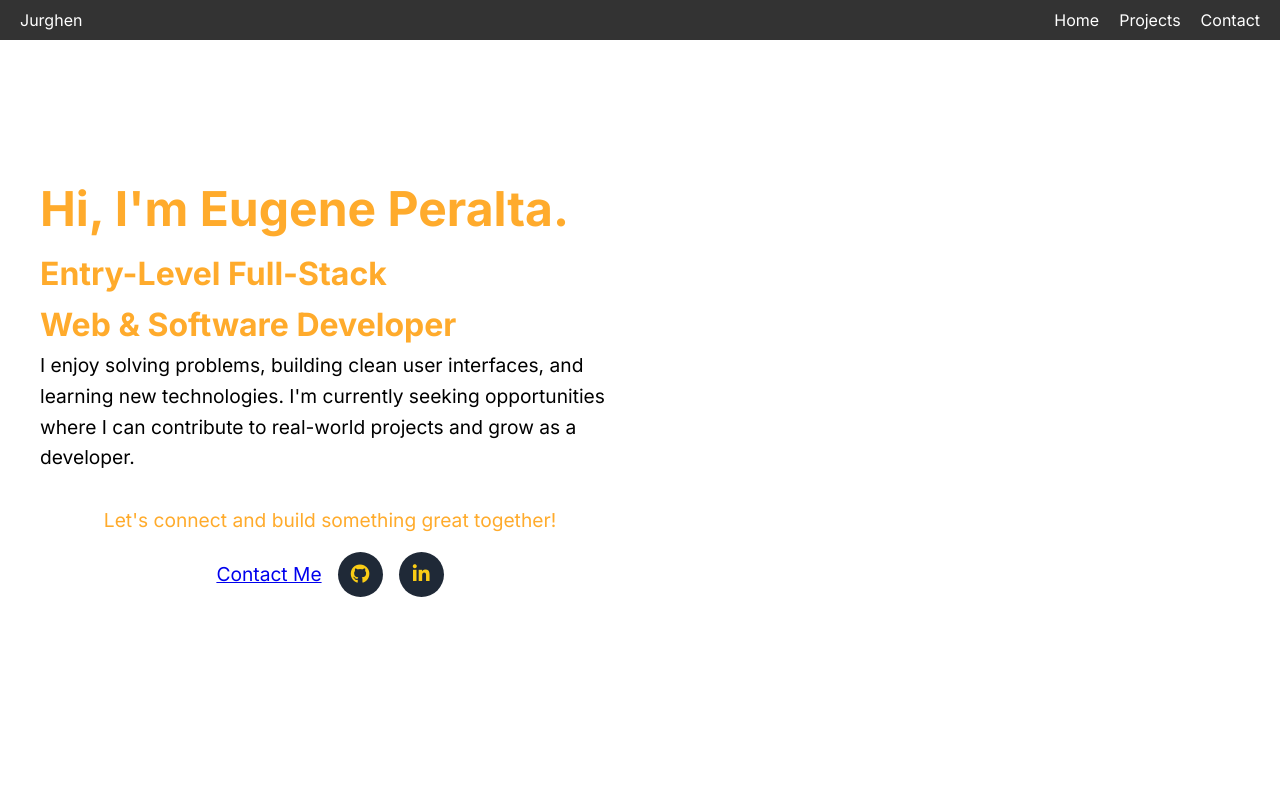
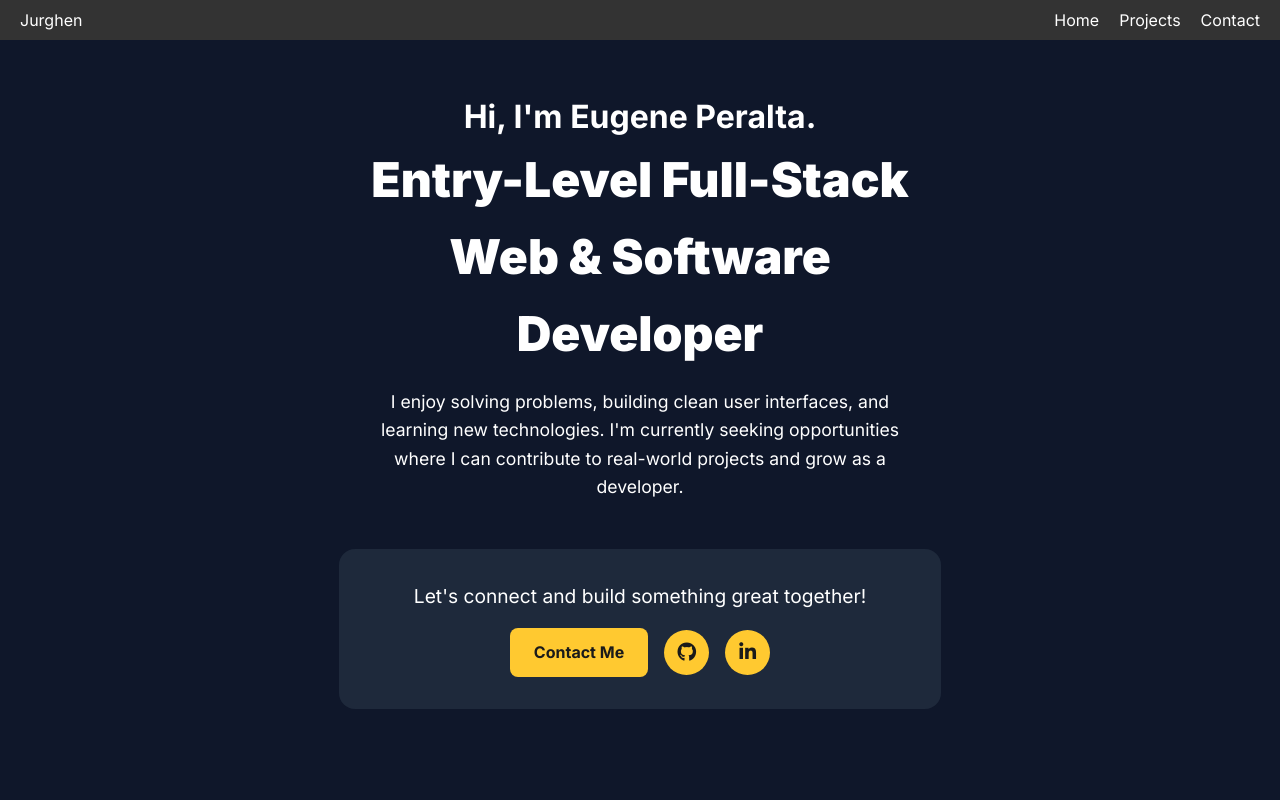
Before and after one commit to Shishwami/jurghen, a Vue app: page / in a window 1280 px wide. Shown: the top 800 px of the page. Built offline with nearby package versions, Linux system fonts and the light colour scheme.

Commit message:
Update HeroPage.vue

```diff
--- a/src/components/HeroPage.vue
+++ b/src/components/HeroPage.vue
@@ -11,10 +11,10 @@
                     foundation in <span class="large">web technologies</span>. -->
 
             <p>
-                <span class="larger colored">Hi, I'm Eugene Peralta.</span><br>
-                <span class="large colored">Entry-Level Full-Stack<br>Web & Software Developer</span>
+                <span class="large">Hi, I'm Eugene Peralta.</span><br>
+                <span class="larger">Entry-Level Full-Stack<br>Web & Software Developer</span>
             </p>
-            <p>
+            <p class="description-text">
                 I enjoy solving problems, building clean user interfaces, and learning new technologies.
                 I'm currently seeking opportunities where I can contribute to real-world projects and grow as a
                 developer.
@@ -23,7 +23,7 @@
 
             </div>
             <div class="connect">
-                <p class="colored">Let's connect and build something great together!</p>
+                <p class="connect-desc">Let's connect and build something great together!</p>
 
                 <div class="buttons">
                     <a href="#contact" class="contact-btn">Contact Me</a>
@@ -36,9 +36,9 @@
                 </div>
             </div>
         </div>
-        <div>
+        <!-- <div>
             <img src="" alt="">
-        </div>
+        </div> -->
 
     </section>
 </template>
@@ -57,49 +57,87 @@ export default {
 
 <style scoped>
 section {
-    display: grid;
-
-    grid-template-columns: 1fr 1fr;
-    grid-template-rows: auto;
-
+    display: flex;
     align-items: center;
     justify-content: center;
-    padding: 20px;
+    padding: 2rem;
     min-height: 100vh;
     width: 100%;
+    background-color: var(--bg-dark);
+    color: var(--text-light);
 }
 
 .description {
-    font-size: 1.2em;
+    font-size: 1.1rem;
     line-height: 1.6;
-    padding: 20px;
+    padding: 1.5rem;
+    max-width: 650px;
+    width: 100%;
+    text-align: center;
+    opacity: 0;
+    transform: translateY(30px);
+    animation: fadeUp 0.8s ease forwards;
 }
 
-.medium {
-    font-size: 1.25rem;
-    font-weight: 500;
+.description-text {
+    padding: 1rem;
+    border-radius: 1rem;
+    opacity: 0;
+    transform: translateY(30px);
+    animation: fadeUp 0.8s ease forwards;
+    animation-delay: 0.3s;
 }
 
 .large {
-    font-size: 2rem;
+    font-size: clamp(1.5rem, 4vw, 2rem);
     font-weight: bold;
 }
 
 .larger {
-    font-size: 3rem;
-    font-weight: bolder;
+    font-size: clamp(2rem, 6vw, 3rem);
+    font-weight: 900;
 }
 
 .colored {
-    color: #ffab2c;
+    color: var(--primary);
 }
-
-
-
 
 .connect {
     text-align: center;
     padding: 2rem;
+    margin-top: 2rem;
+    background-color: var(--bg-card);
+    color: var(--text-light);
+    border-radius: 1rem;
+    opacity: 0;
+    transform: translateY(30px);
+    animation: fadeUp 0.8s ease forwards;
+    animation-delay: 0.6s;
+}
+
+.connect-desc {
+    font-size: clamp(1rem, 2vw, 1.2rem);
+    margin-bottom: 1rem;
+}
+
+.contact-btn {
+    text-decoration: none;
+    background-color: var(--primary);
+    color: var(--text-dark);
+    padding: 0.75rem 1.5rem;
+    border-radius: 8px;
+    font-size: 1rem;
+    font-weight: bold;
+    transition: all 0.3s ease;
+    opacity: 0;
+    transform: translateY(30px);
+    animation: fadeUp 0.8s ease forwards;
+    animation-delay: 0.9s;
+}
+
+.contact-btn:hover {
+    background-color: var(--accent);
+    color: var(--text-dark);
 }
 
 .buttons {
@@ -112,8 +150,8 @@ section {
 }
 
 .icon-btn {
-    background-color: #1f2937;
-    color: #facc15;
+    background-color: var(--primary);
+    color: var(--text-dark);
     border-radius: 50%;
     width: 45px;
     height: 45px;
@@ -122,6 +160,54 @@ section {
     align-items: center;
     text-decoration: none;
     font-size: 1.2rem;
-    transition: background 0.3s ease, transform 0.2s ease;
+    transition: all 0.3s ease;
+    opacity: 0;
+    transform: translateY(30px);
+    animation: fadeUp 0.8s ease forwards;
+}
+
+.buttons .icon-btn:nth-of-type(1) {
+    animation-delay: 1.1s;
+}
+
+.buttons .icon-btn:nth-of-type(2) {
+    animation-delay: 1.3s;
+}
+
+.buttons .icon-btn:nth-of-type(3) {
+    animation-delay: 1.5s;
+}
+
+.icon-btn:hover {
+    transform: scale(1.1);
+    background-color: var(--accent);
+    color: var(--text-dark);
+}
+
+@keyframes fadeUp {
+    from {
+        opacity: 0;
+        transform: translateY(30px);
+    }
+
+    to {
+        opacity: 1;
+        transform: translateY(0);
+    }
+}
+
+@media (max-width: 768px) {
+    section {
+        padding: 1.5rem;
+        flex-direction: column;
+    }
+
+    .description {
+        padding: 1rem;
+    }
+
+    .connect {
+        padding: 1.5rem;
+    }
 }
 </style>
```
